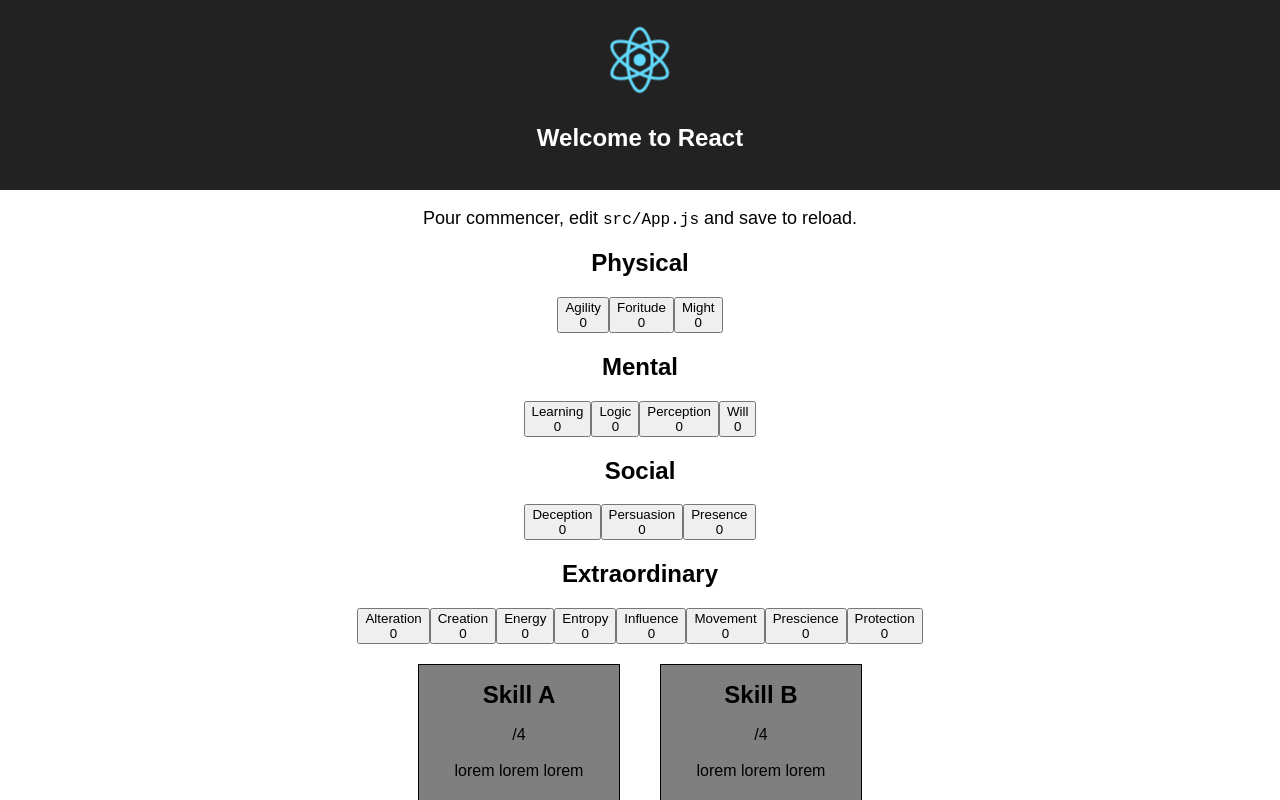
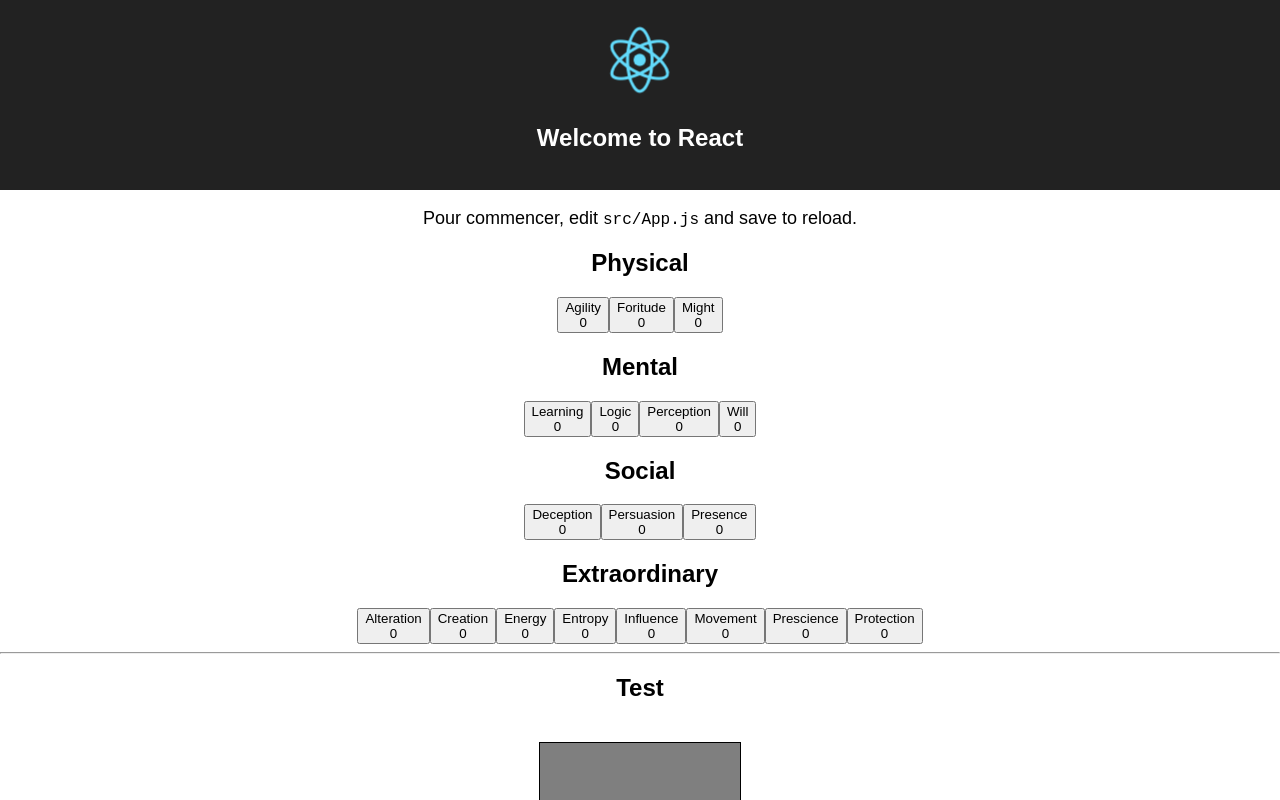
Before and after one commit to pierretusseau/OpenLegendTreeView, a React (Create React App) app: page / in a window 1280 px wide. Shown: the top 800 px of the page. Built offline with nearby package versions, Linux system fonts and the light colour scheme.

Commit message:
Fonctionne avant tests

```diff
--- a/src/App.js
+++ b/src/App.js
@@ -4,7 +4,7 @@ import './App.css';
 
 import AttributeTree from "./components/AttributeTree.js";
 // import Test from "./components/Test.js";
-import Skill from "./components/AttributeTree/SkillTree/Skill.js";
+// import Skill from "./components/AttributeTree/SkillTree/Skill.js";
 
 class App extends Component {
 	constructor() {
@@ -157,8 +157,6 @@ class App extends Component {
           Pour commencer, edit <code>src/App.js</code> and save to reload.
         </p>
 				<AttributeTree tree={store}/>
-				<Skill name="A" />
-				<Skill name="B" />
       </div>
     );
   }
--- a/src/components/AttributeTree.js
+++ b/src/components/AttributeTree.js
@@ -1,38 +1,39 @@
 import React, { Component } from 'react';
 
 import Button from "./AttributeTree/Button";
+import SkillTree from "./AttributeTree/SkillTree.js";
+
 
 class AttributeTree extends Component {
-	// getAttributeByCategory(filteredCategory) {
-	// 	const attributeArray = this.state.attributeArray;
-	// 	console.log(this.attributeArray);
-	// 	return this.attributeArray.filter(s => s.category === filteredCategory);
-	// 	return "Category"+attributeArray;
-	// }
-	// getAttributeByCategory() {
-	// 	this.attributeArray.map(attribute => <Button name={attribute}/>);
-	// }
-
+	getAttributeByCategory(array,categoryName) {
+		return array.filter(s => s.category === categoryName).map( attribute => <Button name={attribute.name} key={attribute.id} value={attribute.value}/>)
+	}
   render() {
 		const attributeArray = this.props.tree
-		// console.log(this.props.tree);
+		let charAttribute = attributeArray;
     return (
 			<div id="AttributeTree">
 				<div>
 					<h2>Physical</h2>
-					{attributeArray.filter(s => s.category === 'Physical').map( attribute => <Button name={attribute.name} key={attribute.id} value={attribute.value}/>)}
+					{this.getAttributeByCategory(attributeArray,'Physical')}
 				</div>
 				<div>
 					<h2>Mental</h2>
-					{attributeArray.filter(s => s.category === 'Mental').map( attribute => <Button name={attribute.name} key={attribute.id} value={attribute.value}/>)}
+					{this.getAttributeByCategory(attributeArray,'Mental')}
 				</div>
 				<div>
 					<h2>Social</h2>
-					{attributeArray.filter(s => s.category === 'Social').map( attribute => <Button name={attribute.name} key={attribute.id} value={attribute.value}/>)}
+					{this.getAttributeByCategory(attributeArray,'Social')}
 				</div>
 				<div>
 					<h2>Extraordinary</h2>
-					{attributeArray.filter(s => s.category === 'Extraordinary').map( attribute => <Button name={attribute.name} key={attribute.id} value={attribute.value}/>)}
+					{this.getAttributeByCategory(attributeArray,'Extraordinary')}
+				</div>
+				<hr/>
+				<div>
+					<h2>Test</h2>
+					<h3>{}</h3>
+					<SkillTree attributes={charAttribute}/>
 				</div>
 			</div>
     );
--- /dev/null
+++ b/src/components/AttributeTree/SkillTree.js
@@ -0,0 +1,17 @@
+import React, { Component } from 'react';
+
+import Skill from "./SkillTree/Skill.js";
+
+class SkillTree extends Component {
+	pointSpent() {
+
+	}
+
+  render() {
+    return (
+			<Skill attributes={this.props.attributes}/>
+    );
+  }
+}
+
+export default SkillTree;
--- a/src/components/AttributeTree/SkillTree/Skill.js
+++ b/src/components/AttributeTree/SkillTree/Skill.js
@@ -5,12 +5,11 @@ import './Skill.css';
 class Skill extends Component {
 
   render() {
+		// console.log(this.props)
     return (
 			<div className="skill--block">
 				<div className="skill--block-wrapper">
-					<h2>Skill {this.props.name}</h2>
-					<p>/4</p>
-					<p>lorem lorem lorem</p>
+					<h1>{this.props.attributes.name}</h1>
 				</div>
 			</div>
     );
```
